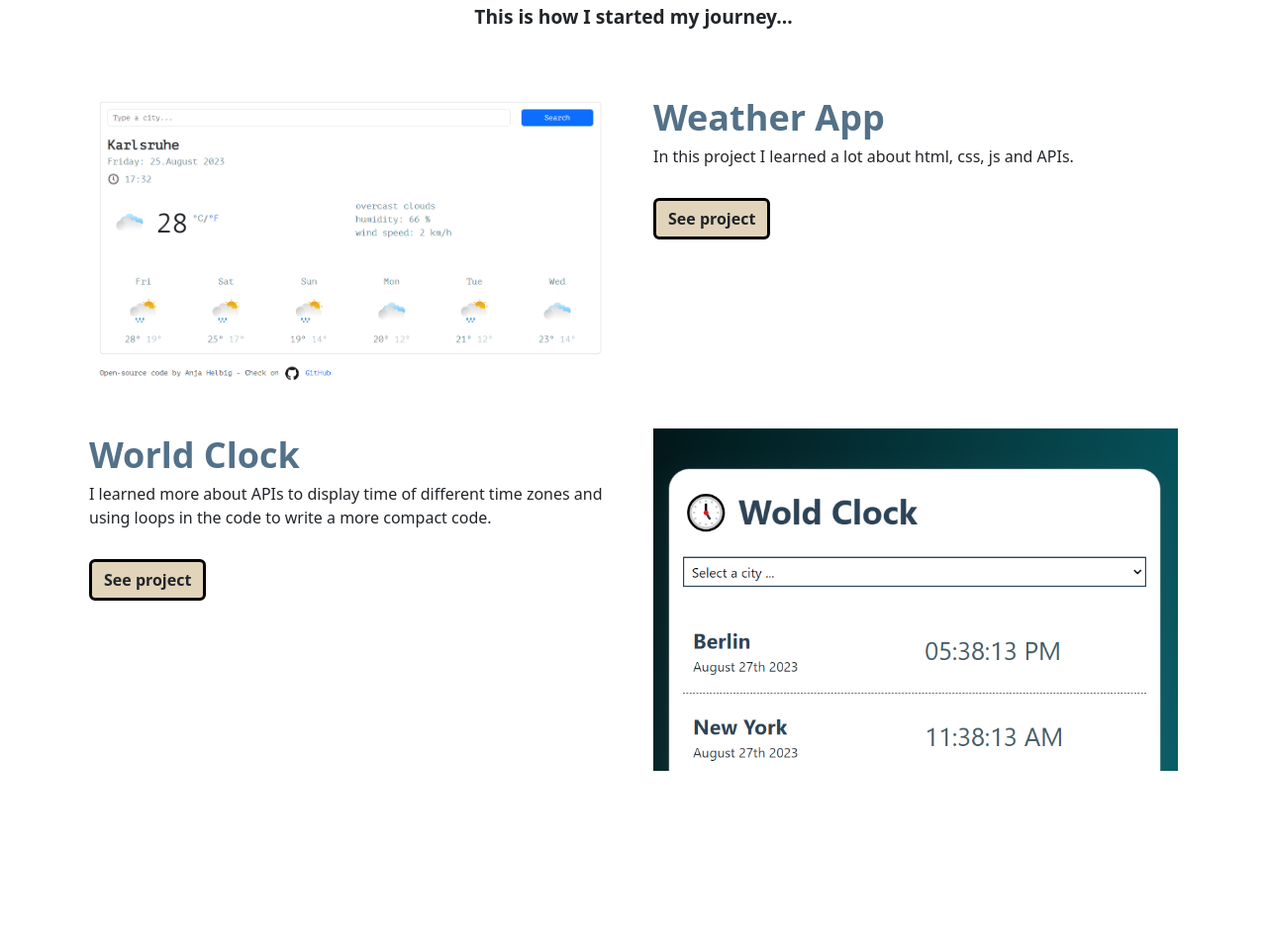
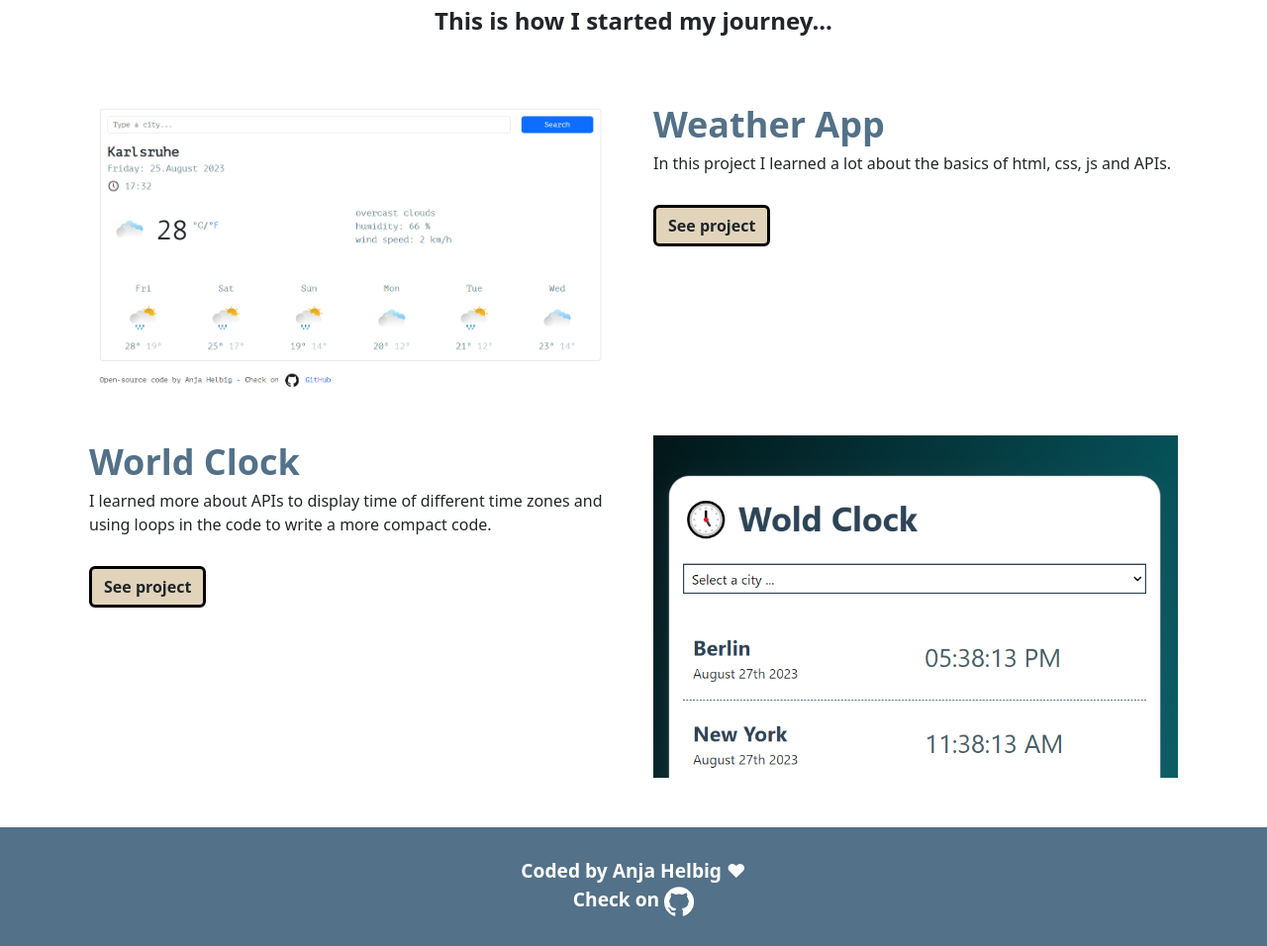
Before and after one commit to AnjaHelbig/SheCodesResponsive-PortfolioProject, a plain HTML site: page index.html in a window 1280 px wide. Shown: the part 482-1438 px from the top of the page at 99% size. Before the commit the page ends 1311 px from the top, so only its background shows below. Drawn offline with nearby package versions, Linux system fonts and the light colour scheme; a web font is replaced by a local one.

Commit message:
Adding GitHub Reference

```diff
--- a/index.html
+++ b/index.html
@@ -45,27 +45,40 @@
         <div class="col-sm-6 project">
           <div class="projectHeader">Weather App</div>
           <div class="projectText">
-            In this project I learned a lot about html, css, js and APIs.
+            In this project I learned a lot about the basics of html, css, js
+            and APIs.
           </div>
           <a href="#" class="btn btn-branding">See project</a>
-      </div>
+        </div>
 
-      <div class="col-sm-6 project">
+        <div class="col-sm-6 project">
           <div class="projectHeader">World Clock</div>
           <div class="projectText">
-            I learned more about APIs to display time of different time zones and using loops in the code to write a more compact code.
+            I learned more about APIs to display time of different time zones
+            and using loops in the code to write a more compact code.
           </div>
           <a href="#" class="btn btn-branding">See project</a>
-      </div>
-      <div class="col-sm-6">
+        </div>
+        <div class="col-sm-6">
           <img
             src="/sources/media/worldClock2.png"
             alt="SheCodesWeatherApp"
             class="img-fluid"
           />
         </div>
-      <br/>
+      </div>
+    </div>
 
+    <div class="footer">
+      Coded by Anja Helbig ❤
+      <br />
+      Check on
+      <a href="https://github.com/AnjaHelbig"
+        ><img
+          src="/sources/media/GitHubIcon_transparent_white.png"
+          alt="GitHubIcon"
+          width="30"
+      /></a>
     </div>
 
     <script
--- a/sources/style.css
+++ b/sources/style.css
@@ -53,7 +53,7 @@ p {
   margin-top: 40px;
   margin-bottom: 40px;
   font-weight: bold;
-  font-size: larger;
+  font-size: 24px;
 }
 
 .projectHeader {
@@ -65,3 +65,12 @@ p {
 .col-sm-6 {
   padding: 20px;
 }
+
+.footer {
+  background-color: #537188;
+  text-align: center;
+  color: white;
+  font-weight: bold;
+  font-size: larger;
+  padding: 30px;
+}
```
